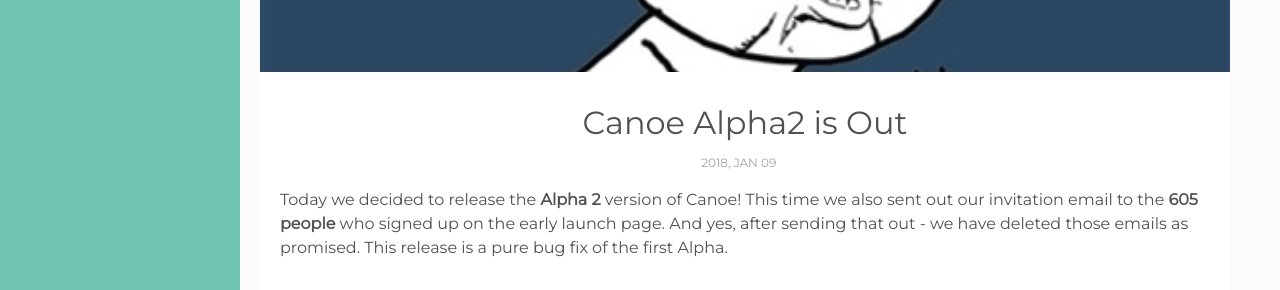
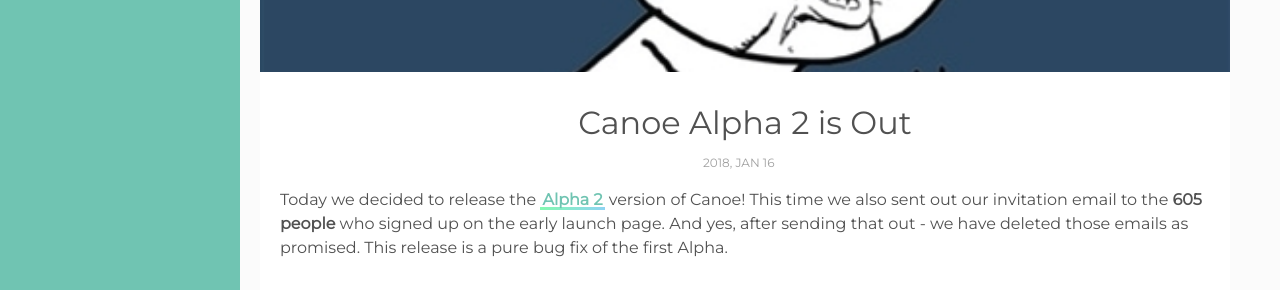
Before and after one commit to getcanoe/website, a Jekyll site: the page built from _posts/2018-01-16-canoe-alpha-2-out.markdown, in a window 1280 px wide and 900 px high. Shown: the part 448-738 px from the top of the window. Built offline with Jekyll 4.4.1, drawn with Linux system fonts in a browser that asks for light colours; nearby versions of some CDN libraries.

Commit message:
Cleanups and fixing alpha warning to link to latest alpha post

```diff
--- a/_layouts/main.html
+++ b/_layouts/main.html
@@ -24,18 +24,12 @@
 				<li><a href="https://discord.gg/FJu9gNJ" target="_blank"><i class="fab fa-discord"></i></a></li>
         {% if site.twitter %}
           <li><a href="https://twitter.com/{{ site.twitter }}" target="_blank"><i class="fab fa-twitter" aria-hidden="true"></i></a></li>
-        {% else %}
-          <li><a href="https://twitter.com/artemsheludko_" target="_blank"><i class="fab fa-twitter" aria-hidden="true"></i></a></li>
         {% endif %}
         {% if site.github %}
           <li class="github"><a href="http://github.com/{{site.github}}" target="_blank"><i class="fab fa-github"></i></a></li>
-        {% else %}
-          <li class="github"><a href="http://github.com/" target="_blank"><i class="fab fa-github" aria-hidden="true"></i></a></li>
         {% endif %}
         {% if site.email %}
 				<li class="email"><a href="mailto:{{site.email}}"><i class="far fa-envelope-open"></i></a></li>
-        {% else %}
-				<li class="email"><a href="mailto:example.david@blog.com"><i class="far fa-envelope-open"></i></a></li>
         {% endif %}
       </ul>
     </section> <!-- End Section Contact -->
--- a/_posts/2018-01-16-canoe-alpha-2-out.markdown
+++ b/_posts/2018-01-16-canoe-alpha-2-out.markdown
@@ -1,14 +1,14 @@
 ---
 layout: post
-title: Canoe Alpha2 is Out
-date: 2018-01-09 23:25:00
+title: Canoe Alpha 2 is Out
+date: 2018-01-16 18:20:00
 description:
 img: raiblockers-y-u-no-canoe.jpg
 author: gokr
 tags: [canoe, mobile, launch, alpha] # add tag
 ---
 
-Today we decided to release the **Alpha 2** version of Canoe! This time we also sent out our invitation email to the **605 people** who signed up on the early launch page. And yes, after sending that out - we have deleted those emails as promised. This release is a pure bug fix of the first Alpha.
+Today we decided to release the [Alpha 2](https://github.com/getcanoe/canoe/releases/tag/v0.2.0) version of Canoe! This time we also sent out our invitation email to the **605 people** who signed up on the early launch page. And yes, after sending that out - we have deleted those emails as promised. This release is a pure bug fix of the first Alpha.
 
 <!--more-->
 
--- a/index.html
+++ b/index.html
@@ -32,7 +32,7 @@
     </head>
 <div class="alpha-warning">
 			<p>
-			This is an  alpha release, it is less secure than what we'd like it to be. Please backup your seed and keep it in a safe place. Do not use Canoe as your main wallet just yet. If this makes you uncomfortable, we recommend you wait for our beta release. For more information check out our <a style="text-decoration: underline;" href="2018/01/08/canoe-first-mobile-wallet-for-raiblocks.html">alpha launch blogpost</a>.</p>
+			This is an  alpha release, it is less secure than what we'd like it to be. Please backup your seed and keep it in a safe place. Do not use Canoe as your main wallet just yet. If this makes you uncomfortable, we recommend you wait for our beta release. For more information check out our <a style="text-decoration: underline;" href="2018/01/16/canoe-alpha-2-out.html">alpha launch blogpost</a>.</p>
 		</div>
 
 
```
